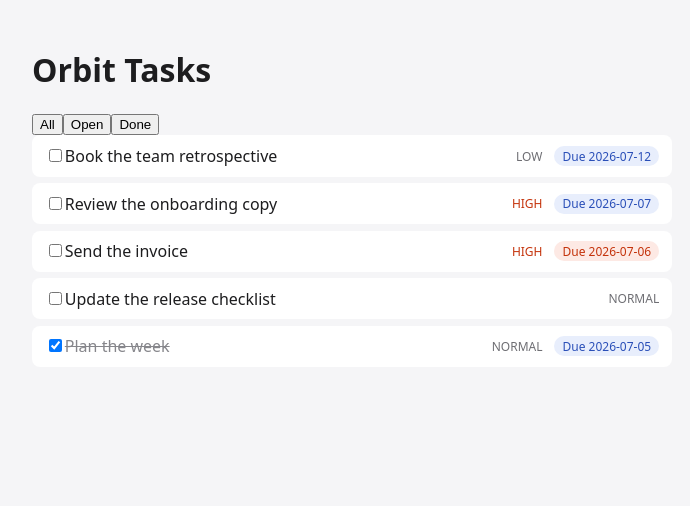
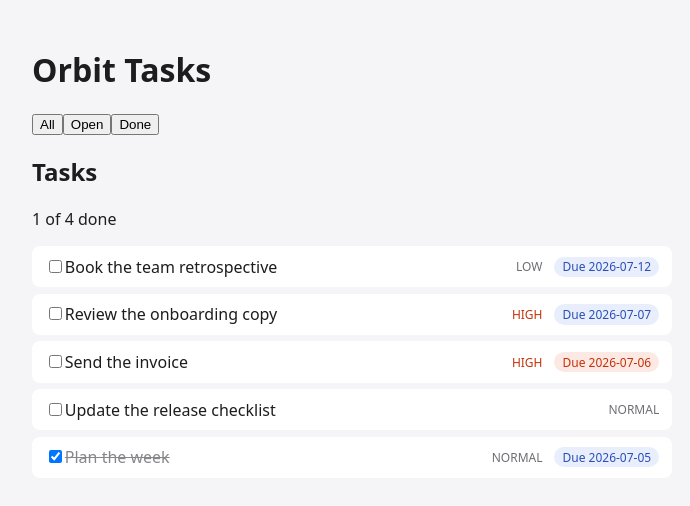
Before and after one commit to innesta-git-demo/orbit-tasks, a React (Vite) app: page / in a window 1280 px wide. Shown: the top 506 px of the page, without its empty margins (288-978 px from the left). Built offline with nearby package versions, Linux system fonts and the light colour scheme.

Commit message:
Count completed tasks in the header

```diff
--- a/src/components/TaskList.tsx
+++ b/src/components/TaskList.tsx
@@ -1,4 +1,5 @@
 import type { Task } from "../types";
+import { TaskListHeader } from "./TaskListHeader";
 import { TaskListItem } from "./TaskListItem";
 
 interface TaskListProps {
@@ -9,6 +10,7 @@ interface TaskListProps {
 export function TaskList({ tasks, onToggle }: TaskListProps) {
   return (
     <section className="task-list">
+      <TaskListHeader tasks={tasks} />
       <ul>
         {tasks.map((task) => (
           <TaskListItem key={task.id} task={task} onToggle={onToggle} />
--- /dev/null
+++ b/src/components/TaskListHeader.tsx
@@ -0,0 +1,14 @@
+import { summarize } from "../stats";
+import type { Task } from "../types";
+
+export function TaskListHeader({ tasks }: { tasks: readonly Task[] }) {
+  const { done, total } = summarize(tasks);
+  return (
+    <header className="task-list-header">
+      <h2>Tasks</h2>
+      <p>
+        {done} of {total} done
+      </p>
+    </header>
+  );
+}
--- /dev/null
+++ b/src/stats.ts
@@ -0,0 +1,13 @@
+import type { Task } from "./types";
+
+export interface TaskSummary {
+  done: number;
+  total: number;
+}
+
+export function summarize(tasks: readonly Task[]): TaskSummary {
+  return {
+    done: tasks.filter((task) => task.done).length,
+    total: tasks.filter((task) => !task.done).length,
+  };
+}
```
Also changed, not shown: 1 other file (tests, documents, lock files or other folders).
